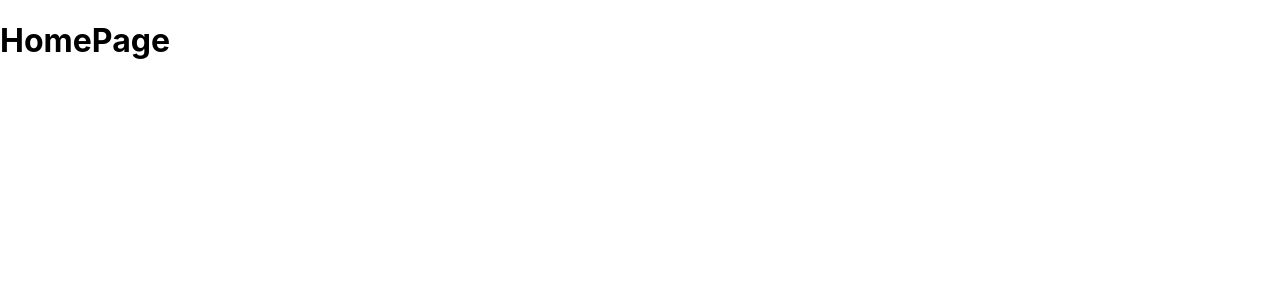
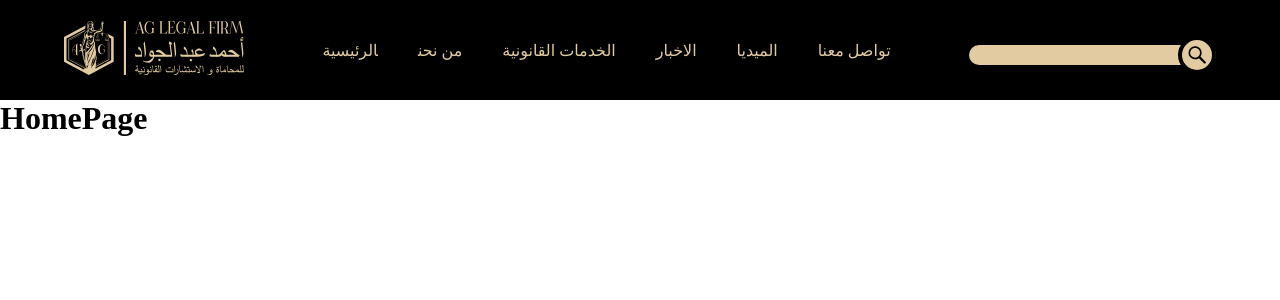
Before and after one commit to ultr4v10let/AGLAW-FIRM-FRONTEND, a React (Create React App) app: page / in a window 1280 px wide. Shown: the top 300 px of the page. Built offline with nearby package versions, Linux system fonts and the light colour scheme.

Commit message:
created the navbar component

```diff
--- /dev/null
+++ b/src/components/navbar/Navbar.css
@@ -0,0 +1,21 @@
+.navbar-container {
+  display: flex;
+  justify-content: space-between;
+  background: black;
+  /* width: 100%; */
+  height: 100px;
+  align-items: center;
+  padding-right: 5%;
+  padding-left: 5%;
+}
+
+.navbar-buttons {
+  a {
+    /* font-family: "Kanit", sans-serif; */
+    width: 100%;
+    text-decoration: none;
+    color: var(--gold);
+    margin-right: 20px;
+    margin-left: 20px;
+  }
+}
--- /dev/null
+++ b/src/components/navbar/Navbar.jsx
@@ -0,0 +1,32 @@
+import React, { useState } from "react";
+import "./Navbar.css";
+import logo from "../../static/images/navbar-logo.svg";
+import SearchInput from "../reusable/searchInput/SearchInput";
+
+function Navbar() {
+  const [inputValue, setInputValue] = useState("");
+  return (
+    <nav className="navbar-container">
+      <div className="navbar-logo-container">
+        <img className="navbar-logo" src={logo} alt="" width="180" />
+      </div>
+      <div className="navbar-buttons">
+        <a href="#">تواصل معنا</a>
+        <a href="#">الميديا</a>
+        <a href="#">الاخبار</a>
+        <a href="#">الخدمات القانونية</a>
+        <a href="#">من نحن</a>
+        <a href="#">الرئيسية</a>
+      </div>
+      <SearchInput
+        inputValue={inputValue}
+        setInputValue={setInputValue}
+        onSearch={() => {
+          console.log("SEARCH");
+        }}
+      />
+    </nav>
+  );
+}
+
+export default Navbar;
--- /dev/null
+++ b/src/components/reusable/searchInput/SearchInput.css
@@ -0,0 +1,36 @@
+.search-input-container {
+  position: relative;
+
+  input {
+    height: 20px;
+    border-radius: 25px;
+    margin-top: 9px;
+    min-width: 200px;
+    padding-left: 7px;
+    padding-right: 40px;
+    border: none;
+    outline: none;
+    background: var(--gold);
+  }
+
+  input:focus {
+    outline: none;
+  }
+}
+
+.search-icon-container {
+  display: flex;
+  width: 30px;
+  height: 30px;
+  border-radius: 25px;
+  background: var(--gold);
+  border: 4px solid black;
+  position: absolute;
+  right: 0px;
+  top: 0px;
+  cursor: pointer;
+
+  img {
+    margin: auto;
+  }
+}
--- /dev/null
+++ b/src/components/reusable/searchInput/SearchInput.jsx
@@ -0,0 +1,20 @@
+import React from "react";
+import "./SearchInput.css";
+import searchIcon from "../../../static/icons/search.svg";
+
+function SearchInput({ inputValue, setInputValue, onSearch }) {
+  const inputOnChangeHandler = (e) => {
+    e.preventDefault();
+    setInputValue(e.target.value);
+  };
+  return (
+    <div className="search-input-container">
+      <input type="text" value={inputValue} onChange={inputOnChangeHandler} />
+      <div className="search-icon-container" onClick={onSearch}>
+        <img src={searchIcon} alt="search icon" />
+      </div>
+    </div>
+  );
+}
+
+export default SearchInput;
--- a/src/index.css
+++ b/src/index.css
@@ -1,13 +1,9 @@
-body {
-  margin: 0;
-  font-family: -apple-system, BlinkMacSystemFont, 'Segoe UI', 'Roboto', 'Oxygen',
-    'Ubuntu', 'Cantarell', 'Fira Sans', 'Droid Sans', 'Helvetica Neue',
-    sans-serif;
-  -webkit-font-smoothing: antialiased;
-  -moz-osx-font-smoothing: grayscale;
+:root {
+  --gold: #e2cba1;
 }
 
-code {
-  font-family: source-code-pro, Menlo, Monaco, Consolas, 'Courier New',
-    monospace;
+* {
+  margin: 0px;
+  padding: 0px;
+  font-family: "Cairo";
 }
--- a/src/pages/Home.jsx
+++ b/src/pages/Home.jsx
@@ -1,8 +1,10 @@
 import React from "react";
+import Navbar from "../components/navbar/Navbar";
 
 function Home() {
   return (
     <div>
+      <Navbar />
       <h1>HomePage</h1>
     </div>
   );
```
Also changed, not shown: src/static/icons/search.svg (added), src/static/images/navbar-logo.svg (added).
